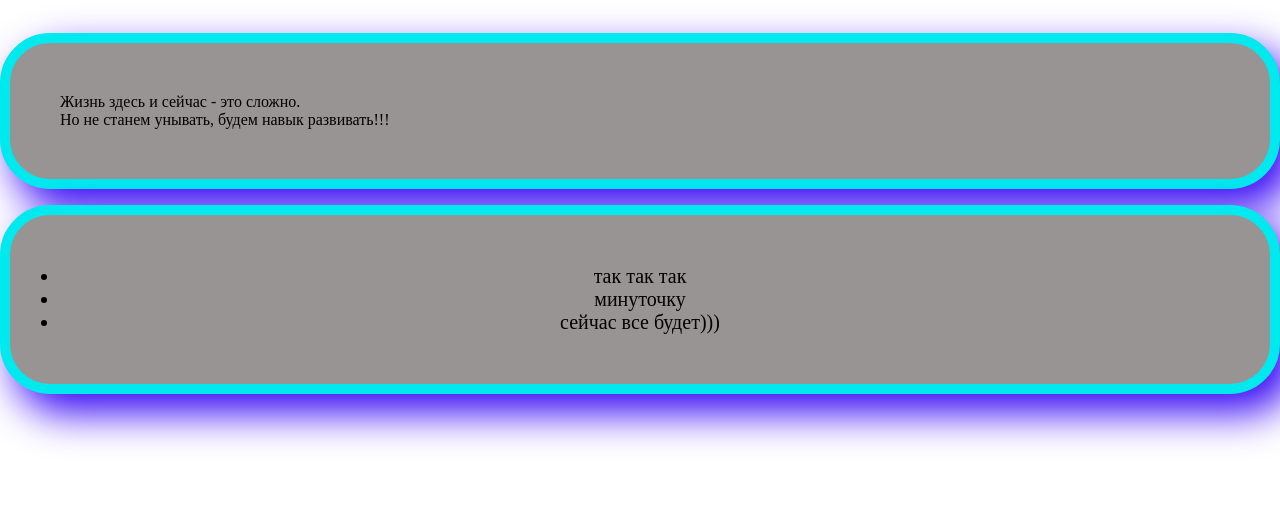
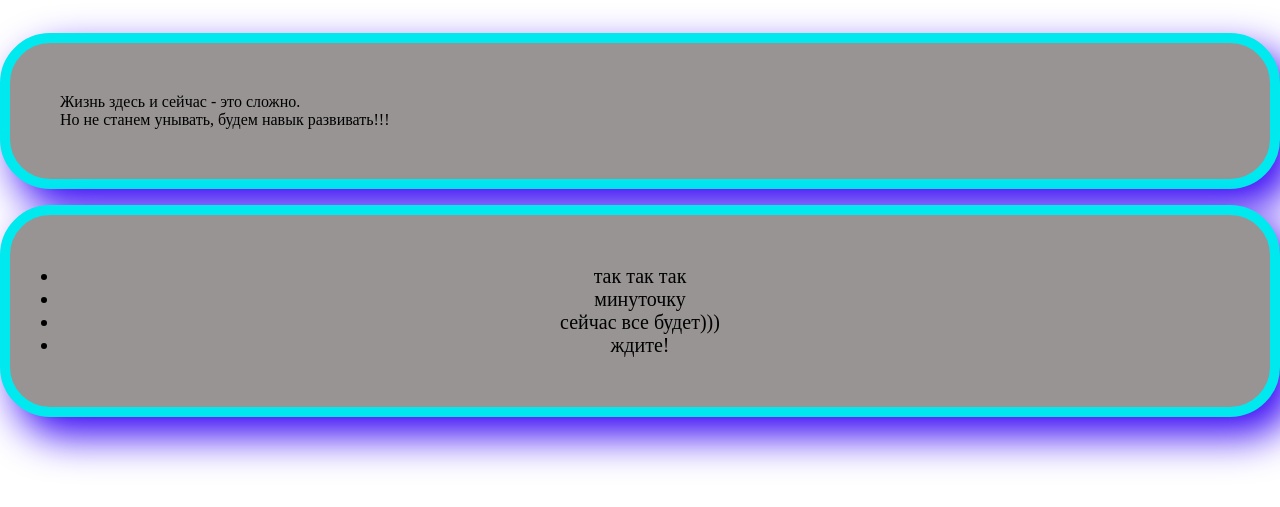
Before and after one commit to kezlya-tim/first-html, a website: page public/life.html in a window 1280 px wide. Shown: the part 245-752 px from the top of the page. Drawn offline with Linux system fonts and the light colour scheme.

Commit message:
Life is changed

```diff
--- a/public/life.html
+++ b/public/life.html
@@ -71,7 +71,8 @@
 <ul class="bord">
     <li class="letters">так так так</li>
     <li class="letters">минуточку</li>
-    <li class="letters"> сейчас все будет)))</li>
+    <li class="letters">сейчас все будет)))</li>
+    <li class="letters">ждите!</li>
 </ul>
 
 </body>
```
